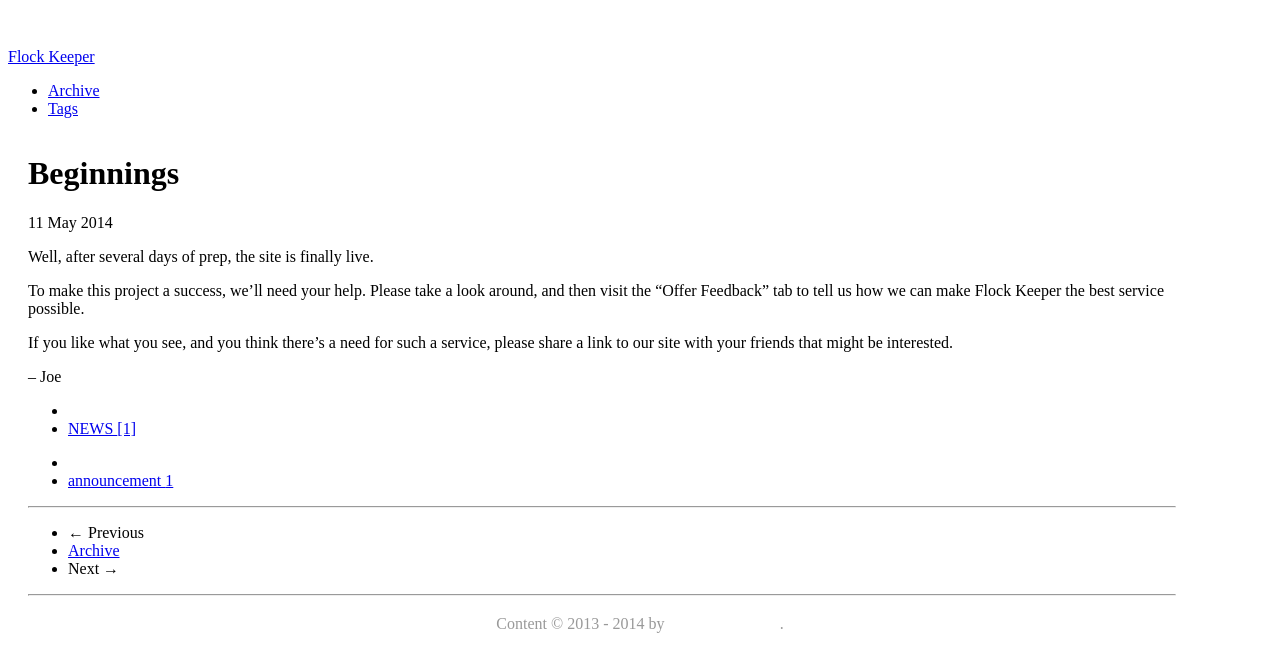
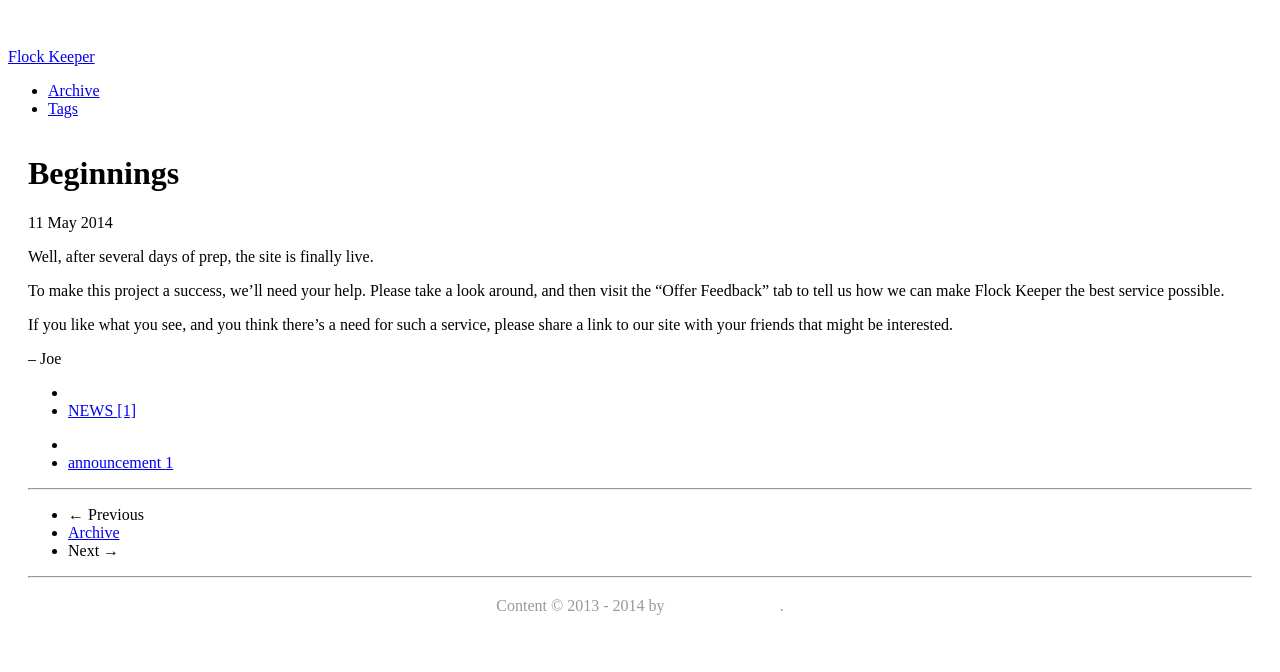
Before and after one commit to FlockKeeper/FlockKeeper.github.io, a Jekyll site: the page built from _posts/2014-05-11-beginnings.md, in a window 1280 px wide. Shown: the top 672 px of the page. Built offline with Jekyll 4.4.1, drawn with Linux system fonts in a browser that asks for light colours; nearby versions of some CDN libraries.

Commit message:
post layout tweaks.

```diff
--- a/_includes/themes/twitter/default.html
+++ b/_includes/themes/twitter/default.html
@@ -185,6 +185,7 @@
 
     <script type="text/javascript">
     	if(showRemaining) {
+    	alert(showRemaining);
 			$(document).ready(function(){
 				timer = setInterval(showRemaining, 1000);
 			});
--- a/_includes/themes/twitter/post.html
+++ b/_includes/themes/twitter/post.html
@@ -1,4 +1,4 @@
-  	<table border="0" cellpadding="0" cellspacing="0" style="width:94%; background-color:#fff;">
+  	<table border="0" cellpadding="0" cellspacing="0" style="width:100%; background-color:#fff;">
   		<tr>
 			<td class="" style="padding-left:20px; padding-right:20px; vertical-align:top; text-align:left;">
 				<div class="page-header">
```
